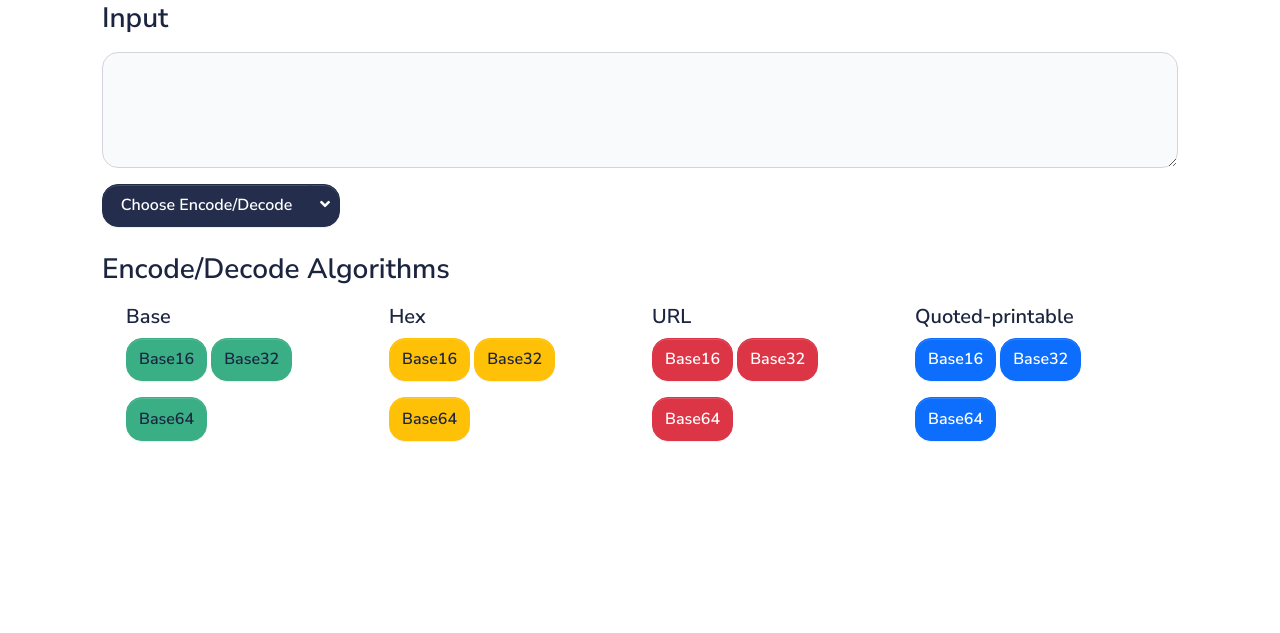
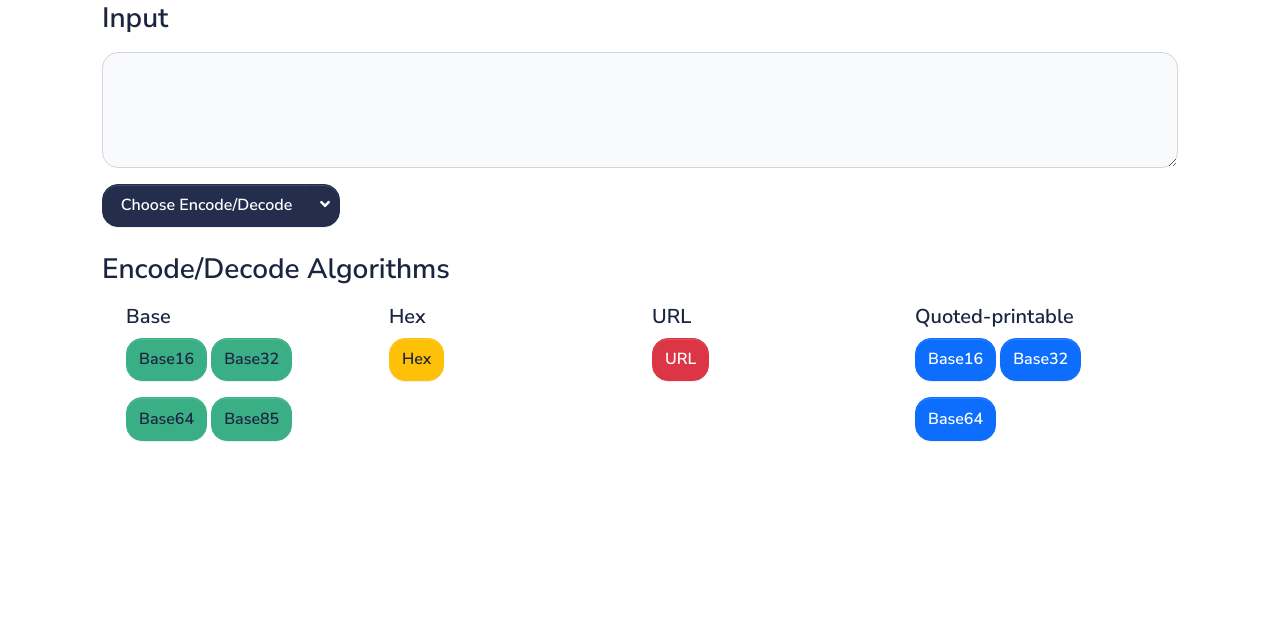
Before and after one commit to ChopperCP/mysite, a Django app: page / in a window 1280 px wide, after a click on "Encode/Decoder". Shown: the part 236-869 px from the top of the page. Run offline with Django 3.2, Linux system fonts and the light colour scheme; some libraries are stand-ins or nearby versions.

Commit message:
1. Added Base85, Hex, URL 2. Added error_info to bad_input_error.html

```diff
--- a/apps/home/views.py
+++ b/apps/home/views.py
@@ -76,9 +76,17 @@ def index(request):
 					context['encode_decode_result'] = EncodeDecodeResult.base32(encode_decode_input, is_encode)
 				elif algorithm == 'Base64':
 					context['encode_decode_result'] = EncodeDecodeResult.base64(encode_decode_input, is_encode)
+				elif algorithm == 'Base85':
+					context['encode_decode_result'] = EncodeDecodeResult.base85(encode_decode_input, is_encode)
+				elif algorithm == 'Hex':
+					context['encode_decode_result'] = EncodeDecodeResult.hex(encode_decode_input, is_encode)
+				elif algorithm == 'URL':
+					encode_decode_input=encode_decode_input.decode('utf8')      # We don't need bytes for URL encode/decode
+					context['encode_decode_result'] = EncodeDecodeResult.url(encode_decode_input, is_encode)
 
 				else:
 					context['is_bad_input'] = True
+					context['error_str'] = "No valid Algorithm: {}".format(algorithm)
 					return HttpResponse(html_template.render(context, request))
 			except:
 				context['is_bad_input'] = True
--- a/apps/templates/home/bad_input_warning.html
+++ b/apps/templates/home/bad_input_error.html
@@ -6,5 +6,8 @@
     </div>
     <div class="toast-body">
         Bad Input!
+        {% if error_str %}
+        <pre>{{ error_str }}</pre>
+        {% endif %}
     </div>
 </div>
--- a/apps/templates/home/index.html
+++ b/apps/templates/home/index.html
@@ -34,7 +34,7 @@
             {% if is_bad_input %}
                 <div class="row justify-content-center">
                     <div class="col-12">
-                        {% include 'home/bad_input_warning.html' %}
+                        {% include 'home/bad_input_error.html' %}
                     </div>
                 </div>
             {% endif %}
@@ -218,26 +218,20 @@
                                                                name="encode_decode_algorithm" value="Base32">
                                                         <input type="submit" class="btn btn-success mb-3"
                                                                name="encode_decode_algorithm" value="Base64">
+                                                        <input type="submit" class="btn btn-success mb-3"
+                                                               name="encode_decode_algorithm" value="Base85">
                                                     </div>
 
                                                     <div class="col mb-5">
                                                         <h5>Hex</h5>
                                                         <input type="submit" class="btn btn-warning mb-3"
-                                                               name="encode_decode_algorithm" value="Base16">
-                                                        <input type="submit" class="btn btn-warning mb-3"
-                                                               name="encode_decode_algorithm" value="Base32">
-                                                        <input type="submit" class="btn btn-warning mb-3"
-                                                               name="encode_decode_algorithm" value="Base64">
+                                                               name="encode_decode_algorithm" value="Hex">
                                                     </div>
 
                                                     <div class="col mb-5">
                                                         <h5>URL</h5>
                                                         <input type="submit" class="btn btn-danger mb-3"
-                                                               name="encode_decode_algorithm" value="Base16">
-                                                        <input type="submit" class="btn btn-danger mb-3"
-                                                               name="encode_decode_algorithm" value="Base32">
-                                                        <input type="submit" class="btn btn-danger mb-3"
-                                                               name="encode_decode_algorithm" value="Base64">
+                                                               name="encode_decode_algorithm" value="URL">
                                                     </div>
 
                                                     <div class="col mb-5">
```
Also changed, not shown: apps/home/models.py (+32 -1 lines).
